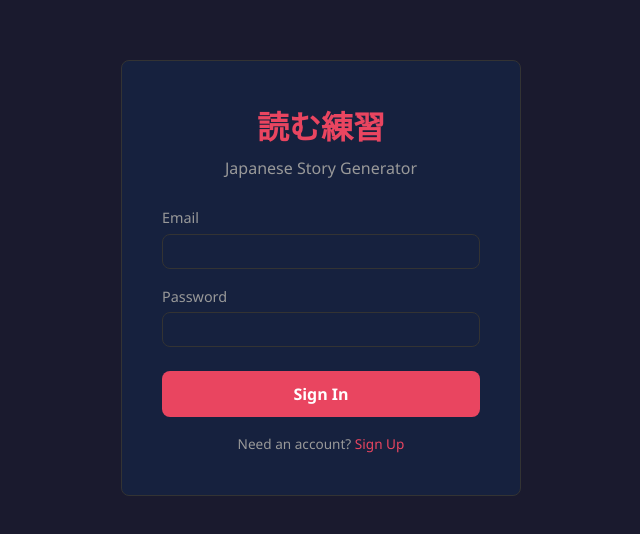
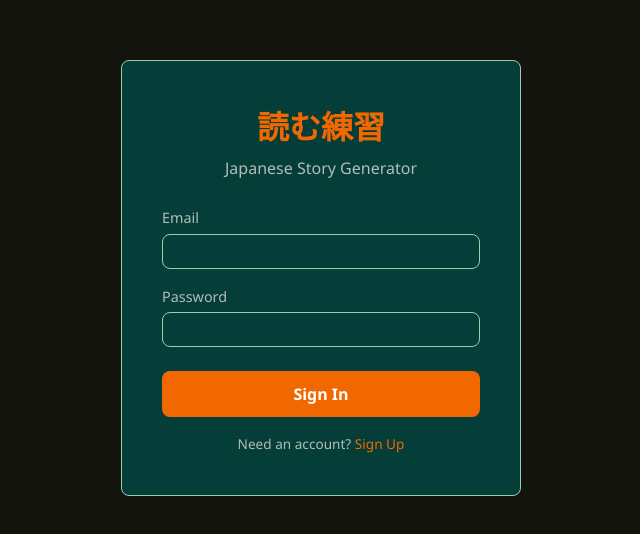
Before and after one commit to rcoker37/Comprehensible-Input-Generator, a React (Vite) app in the folder client/: page /login in a window 1280 px wide. Shown: the part 122-656 px from the top of the page, without its empty margins (319-959 px from the left). Built offline with nearby package versions, Linux system fonts and the light colour scheme; no server answers.

Commit message:
Color Scheme Update w/ Story title cleanup

```diff
--- a/client/src/App.css
+++ b/client/src/App.css
@@ -5,16 +5,16 @@
 }
 
 :root {
-  --bg: #1a1a2e;
-  --surface: #16213e;
-  --surface-2: #0f3460;
-  --accent: #e94560;
-  --accent-soft: #e9456033;
+  --bg: #14140F;
+  --surface: #053D38;
+  --surface-2: #34675C33;
+  --accent: #F26800;
+  --accent-soft: #F2680050;
   --text: #eee;
-  --text-dim: #999;
-  --border: #333;
-  --success: #4caf50;
-  --success-soft: #4caf5033;
+  --text-dim: #B2BEB5;
+  --border: #A3CCAB;
+  --success: #A3CCAB;
+  --success-soft: #34675C;
   --radius: 8px;
 }
 
--- a/client/src/pages/Generator.tsx
+++ b/client/src/pages/Generator.tsx
@@ -98,7 +98,7 @@ export default function Generator() {
 
       {profileLoaded && !hasKey && (
         <div className="warning" role="alert">
-          You need an OpenRouter API key to generate stories.{" "}
+          You need an OpenRouter API key to generate compositions.{" "}
           <Link to="/settings">Add one in Settings →</Link>
         </div>
       )}
--- a/client/src/pages/KanjiManager.tsx
+++ b/client/src/pages/KanjiManager.tsx
@@ -249,9 +249,9 @@ export default function KanjiManager() {
                 key={k.character}
                 className={`kanji-cell ${k.known ? "known" : ""}${toggling.has(k.character) ? " toggling" : ""}`}
                 onClick={() => handleToggle(k.character)}
-                aria-label={`${k.character}: ${k.meanings}. Appears ${count} time${count === 1 ? "" : "s"} in read stories.`}
+                aria-label={`${k.character}: ${k.meanings}. Appears ${count} time${count === 1 ? "" : "s"} in read compositions.`}
                 aria-pressed={k.known}
-                title={`${k.meanings}\nGrade ${k.grade}${k.jlpt ? ` | N${k.jlpt}` : ""}\nAppears ${count} time${count === 1 ? "" : "s"} in read stories`}
+                title={`${k.meanings}\nGrade ${k.grade}${k.jlpt ? ` | N${k.jlpt}` : ""}\nAppears ${count} time${count === 1 ? "" : "s"} in read compositions.`}
               >
                 <span className="kanji-count" aria-hidden="true">{count}</span>
                 <span className="kanji-char">{k.character}</span>
--- a/client/src/pages/Settings.tsx
+++ b/client/src/pages/Settings.tsx
@@ -85,7 +85,7 @@ export default function Settings() {
             autoComplete="off"
           />
           <span className="field-hint">
-            Get a key at openrouter.ai. Required to generate stories. Keys are
+            Get a key at openrouter.ai. Required to generate compositions. Keys are
             stored encrypted server-side and never returned to the browser.
           </span>
         </div>
--- a/client/src/pages/Stories.tsx
+++ b/client/src/pages/Stories.tsx
@@ -24,21 +24,21 @@ export default function Stories() {
   useEffect(() => {
     getStories()
       .then(setStories)
-      .catch((err) => setError(err instanceof Error ? err.message : "Failed to load stories"))
+      .catch((err) => setError(err instanceof Error ? err.message : "Failed to load compositions"))
       .finally(() => setLoading(false));
   }, []);
 
   const handleDelete = async (id: number) => {
-    if (!window.confirm("Delete this story? This cannot be undone.")) return;
+    if (!window.confirm("Delete this composition? This cannot be undone.")) return;
     try {
       await deleteStory(id);
       setStories((prev) => prev.filter((s) => s.id !== id));
     } catch (err) {
-      setError(err instanceof Error ? err.message : "Failed to delete story");
+      setError(err instanceof Error ? err.message : "Failed to delete composition");
     }
   };
 
-  if (loading) return <div className="loading">Loading stories...</div>;
+  if (loading) return <div className="loading">Loading compositions...</div>;
 
   const visibleStories = stories.filter((s) => {
     if (readFilter === "unread") return s.read_at == null;
@@ -68,9 +68,9 @@ export default function Stories() {
         </div>
       )}
       {stories.length === 0 ? (
-        <p className="empty">No stories yet. Generate one from the home page!</p>
+        <p className="empty">No compositions yet. Generate one from the home page!</p>
       ) : visibleStories.length === 0 ? (
-        <p className="empty">No stories match this filter.</p>
+        <p className="empty">No compositions match this filter.</p>
       ) : (
         <div className="story-list">
           {visibleStories.map((story) => (
--- a/client/src/pages/StoryDetail.tsx
+++ b/client/src/pages/StoryDetail.tsx
@@ -54,7 +54,7 @@ export default function StoryDetail() {
           className="story-detail-back"
           onClick={() => navigate("/stories")}
         >
-          &larr; Stories
+          &larr; Compositions
         </button>
         <div className="story-detail-actions-right">
           {player.audio ? (
```
